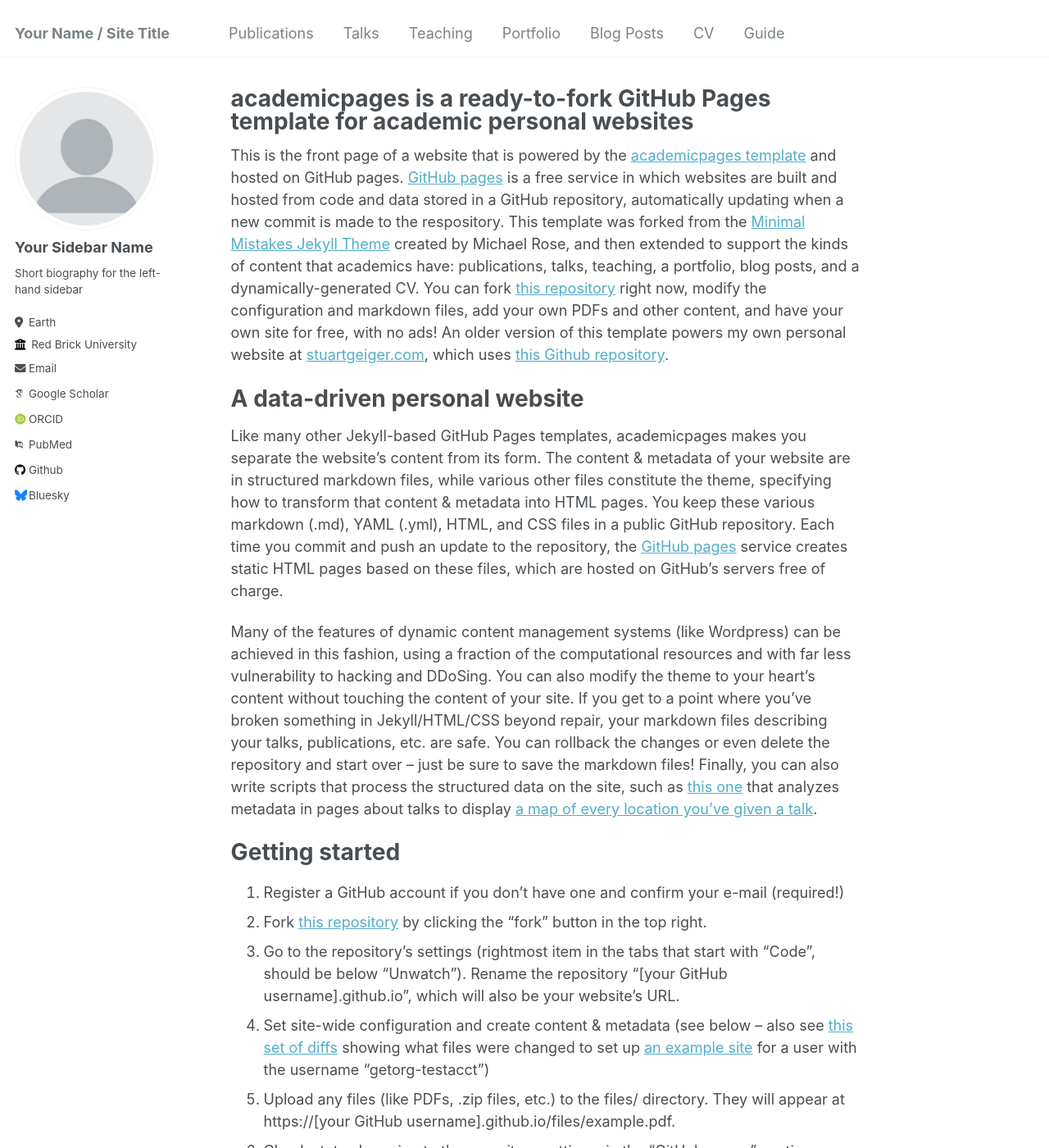
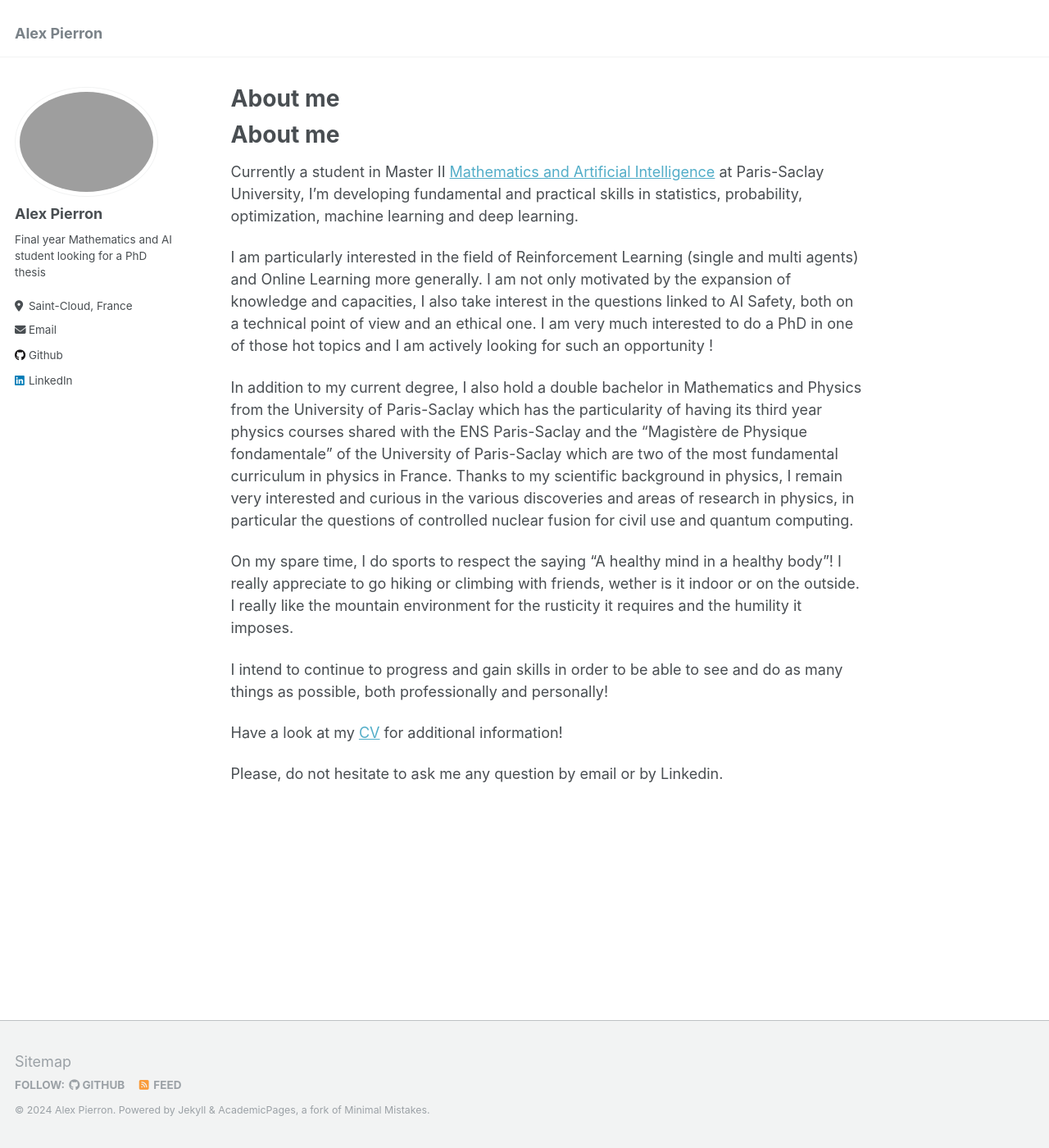
Before and after one commit to alex-pierron/alex-pierron.github.io, a Jekyll site: the page built from _pages/about.md, in a window 1280 px wide and 1400 px high. Shown: the whole window at 82% size. Built offline with Jekyll 4.4.1, drawn with Linux system fonts in a browser that asks for light colours; some web fonts are replaced; some of the changed text lies outside the part shown.

Commit message:
Remove sample PDF files and update navigation.yml and _config.yml

```diff
--- a/_config.yml
+++ b/_config.yml
@@ -8,46 +8,46 @@
 
 # Basic Site Settings
 locale                   : "en-US"
-title                    : "Your Name / Site Title"
+title                    : "Alex Pierron"
 title_separator          : "-"
-name                     : &name "Your Name"
-description              : &description "personal description"
-url                      : https://academicpages.github.io # the base hostname & protocol for your site e.g. "https://mmistakes.github.io"
+name                     : &name "Alex Pierron"
+description              : &description "Student - PhD enthusiast"
+url                      : https://alex-pierron.github.io # the base hostname & protocol for your site e.g. "https://mmistakes.github.io"
 baseurl                  : "" # the subpath of your site, e.g. "/blog"
-repository               : "academicpages/academicpages.github.io"
+repository               : "alex-pierron.github.io"
 
 # Site Author - The following control what appear as part of the author content on the side bar.
 #               If a field is blank the icon and link will not appear, otherwise it will be shown.
 #               Additional customization can be done by editing /_includes/author-profile.html
 author:
   # Biographic information
-  avatar           : "profile.png"
-  name             : "Your Sidebar Name"
+  avatar           : ""
+  name             : "Alex Pierron"
   pronouns         : # example: "she/her"
-  bio              : "Short biography for the left-hand sidebar"
-  location         : "Earth"
-  employer         : "Red Brick University"
+  bio              : "Final year Mathematics and AI student looking for a PhD thesis"
+  location         : "Saint-Cloud, France"
+  employer         : # URL
   uri              : # URL
-  email            : "none@example.org"
+  email            : "alex.pierron@universite-paris-saclay.fr"
 
   # Academic websites
   arxiv            : # URL - Update with the correct link to your profile
-  googlescholar    : "https://scholar.google.com/citations?user=PS_CX0AAAAAJ"
+  googlescholar    : #"https://scholar.google.com/citations?user=PS_CX0AAAAAJ"
   impactstory      : # URL
-  orcid            : "http://orcid.org/yourorcidurl"
-  pubmed           : "https://www.ncbi.nlm.nih.gov/pubmed/?term=john+snow"
+  orcid            : #"http://orcid.org/yourorcidurl"
+  pubmed           : #"https://www.ncbi.nlm.nih.gov/pubmed/?term=john+snow"
   researchgate     : # URL
 
   # Repositories and software development
   bitbucket        : # Username - Update with your username on the site
   codepen          : # Username
   dribbble         : # Username
-  github           : "academicpages"
+  github           : "alex-pierron"
   kaggle           : # Username
   stackoverflow    : # User number or user number and name (i.e., use "1" or "1/jeff-atwood")
 
   # Social media
-  bluesky          : "bsky.app" # Replace this with you Bluesky username
+  bluesky          : # Replace this with you Bluesky username
   facebook         : # Username
   flickr           : # Username
   foursquare       : # Username
@@ -56,7 +56,7 @@ author:
   keybase          : # Username
   instagram        : # Username
   lastfm           : # Username
-  linkedin         : # Username
+  linkedin         : "Alex Pierron"
   mastodon         : # URL
   medium           : # URL
   pinterest        : # Username
--- a/_pages/about.md
+++ b/_pages/about.md
@@ -1,49 +1,29 @@
 ---
 permalink: /
-title: "academicpages is a ready-to-fork GitHub Pages template for academic personal websites"
+title: "About me"
+excerpt: "About me"
 author_profile: true
 redirect_from:
   - /about/
   - /about.html
 ---
 
-This is the front page of a website that is powered by the [academicpages template](https://github.com/academicpages/academicpages.github.io) and hosted on GitHub pages. [GitHub pages](https://pages.github.com) is a free service in which websites are built and hosted from code and data stored in a GitHub repository, automatically updating when a new commit is made to the respository. This template was forked from the [Minimal Mistakes Jekyll Theme](https://mmistakes.github.io/minimal-mistakes/) created by Michael Rose, and then extended to support the kinds of content that academics have: publications, talks, teaching, a portfolio, blog posts, and a dynamically-generated CV. You can fork [this repository](https://github.com/academicpages/academicpages.github.io) right now, modify the configuration and markdown files, add your own PDFs and other content, and have your own site for free, with no ads! An older version of this template powers my own personal website at [stuartgeiger.com](http://stuartgeiger.com), which uses [this Github repository](https://github.com/staeiou/staeiou.github.io).
+About me
+======
+Currently a student in Master II [Mathematics and Artificial Intelligence](https://www.imo.universite-paris-saclay.fr/fr/etudiants/masters/mathematiques-et-applications/m2/m2-mathematique-et-intelligence-artificielle/) at Paris-Saclay University, I'm developing fundamental and practical skills in statistics, probability, optimization, machine learning and deep learning.
 
-A data-driven personal website
-======
-Like many other Jekyll-based GitHub Pages templates, academicpages makes you separate the website's content from its form. The content & metadata of your website are in structured markdown files, while various other files constitute the theme, specifying how to transform that content & metadata into HTML pages. You keep these various markdown (.md), YAML (.yml), HTML, and CSS files in a public GitHub repository. Each time you commit and push an update to the repository, the [GitHub pages](https://pages.github.com/) service creates static HTML pages based on these files, which are hosted on GitHub's servers free of charge.
+I am particularly interested in the field of Reinforcement Learning (single and multi agents) and Online Learning more generally. I am not only motivated by the expansion of knowledge and capacities, I also take interest in the questions linked to AI Safety, both on a technical point of view and an ethical one.
+I am very much interested to do a PhD in one of those hot topics and I am actively looking for such an opportunity !
 
-Many of the features of dynamic content management systems (like Wordpress) can be achieved in this fashion, using a fraction of the computational resources and with far less vulnerability to hacking and DDoSing. You can also modify the theme to your heart's content without touching the content of your site. If you get to a point where you've broken something in Jekyll/HTML/CSS beyond repair, your markdown files describing your talks, publications, etc. are safe. You can rollback the changes or even delete the repository and start over -- just be sure to save the markdown files! Finally, you can also write scripts that process the structured data on the site, such as [this one](https://github.com/academicpages/academicpages.github.io/blob/master/talkmap.ipynb) that analyzes metadata in pages about talks to display [a map of every location you've given a talk](https://academicpages.github.io/talkmap.html).
+In addition to my current degree, I also hold a double bachelor in Mathematics and Physics from the University of Paris-Saclay which has the particularity of having its third year physics courses shared with the ENS Paris-Saclay and the "Magistère de Physique fondamentale" of the University of Paris-Saclay which are two of the most fundamental curriculum in physics in France.
+Thanks to my scientific background in physics, I remain very interested and curious in the various discoveries and areas of research in physics, in particular the questions of controlled nuclear fusion for civil use and quantum computing.
 
-Getting started
-======
-1. Register a GitHub account if you don't have one and confirm your e-mail (required!)
-1. Fork [this repository](https://github.com/academicpages/academicpages.github.io) by clicking the "fork" button in the top right.
-1. Go to the repository's settings (rightmost item in the tabs that start with "Code", should be below "Unwatch"). Rename the repository "[your GitHub username].github.io", which will also be your website's URL.
-1. Set site-wide configuration and create content & metadata (see below -- also see [this set of diffs](http://archive.is/3TPas) showing what files were changed to set up [an example site](https://getorg-testacct.github.io) for a user with the username "getorg-testacct")
-1. Upload any files (like PDFs, .zip files, etc.) to the files/ directory. They will appear at https://[your GitHub username].github.io/files/example.pdf.
-1. Check status by going to the repository settings, in the "GitHub pages" section
+On my spare time, I do sports to respect the saying "A healthy mind in a healthy body"! I really appreciate to go hiking or climbing with friends, wether is it indoor or on the outside.
+I really like the mountain environment for the rusticity it requires and the humility it imposes.
 
-Site-wide configuration
-------
-The main configuration file for the site is in the base directory in [_config.yml](https://github.com/academicpages/academicpages.github.io/blob/master/_config.yml), which defines the content in the sidebars and other site-wide features. You will need to replace the default variables with ones about yourself and your site's github repository. The configuration file for the top menu is in [_data/navigation.yml](https://github.com/academicpages/academicpages.github.io/blob/master/_data/navigation.yml). For example, if you don't have a portfolio or blog posts, you can remove those items from that navigation.yml file to remove them from the header.
+I intend to continue to progress and gain skills in order to be able to see and do as many things as possible, both professionally and personally!
 
-Create content & metadata
-------
-For site content, there is one markdown file for each type of content, which are stored in directories like _publications, _talks, _posts, _teaching, or _pages. For example, each talk is a markdown file in the [_talks directory](https://github.com/academicpages/academicpages.github.io/tree/master/_talks). At the top of each markdown file is structured data in YAML about the talk, which the theme will parse to do lots of cool stuff. The same structured data about a talk is used to generate the list of talks on the [Talks page](https://academicpages.github.io/talks), each [individual page](https://academicpages.github.io/talks/2012-03-01-talk-1) for specific talks, the talks section for the [CV page](https://academicpages.github.io/cv), and the [map of places you've given a talk](https://academicpages.github.io/talkmap.html) (if you run this [python file](https://github.com/academicpages/academicpages.github.io/blob/master/talkmap.py) or [Jupyter notebook](https://github.com/academicpages/academicpages.github.io/blob/master/talkmap.ipynb), which creates the HTML for the map based on the contents of the _talks directory).
 
-**Markdown generator**
+Have a look at my [CV](http://alex-pierron.github.io/files/pierron_cv.pdf) for additional information!
 
-I have also created [a set of Jupyter notebooks](https://github.com/academicpages/academicpages.github.io/tree/master/markdown_generator
-) that converts a CSV containing structured data about talks or presentations into individual markdown files that will be properly formatted for the academicpages template. The sample CSVs in that directory are the ones I used to create my own personal website at stuartgeiger.com. My usual workflow is that I keep a spreadsheet of my publications and talks, then run the code in these notebooks to generate the markdown files, then commit and push them to the GitHub repository.
-
-How to edit your site's GitHub repository
-------
-Many people use a git client to create files on their local computer and then push them to GitHub's servers. If you are not familiar with git, you can directly edit these configuration and markdown files directly in the github.com interface. Navigate to a file (like [this one](https://github.com/academicpages/academicpages.github.io/blob/master/_talks/2012-03-01-talk-1.md) and click the pencil icon in the top right of the content preview (to the right of the "Raw | Blame | History" buttons). You can delete a file by clicking the trashcan icon to the right of the pencil icon. You can also create new files or upload files by navigating to a directory and clicking the "Create new file" or "Upload files" buttons.
-
-Example: editing a markdown file for a talk
-![Editing a markdown file for a talk](/images/editing-talk.png)
-
-For more info
-------
-More info about configuring academicpages can be found in [the guide](https://academicpages.github.io/markdown/). The [guides for the Minimal Mistakes theme](https://mmistakes.github.io/minimal-mistakes/docs/configuration/) (which this theme was forked from) might also be helpful.
+Please, do not hesitate to ask me any question by email or by Linkedin.
```
Also changed, not shown: _data/navigation.yml (+14 -14 lines), 4 other files.
